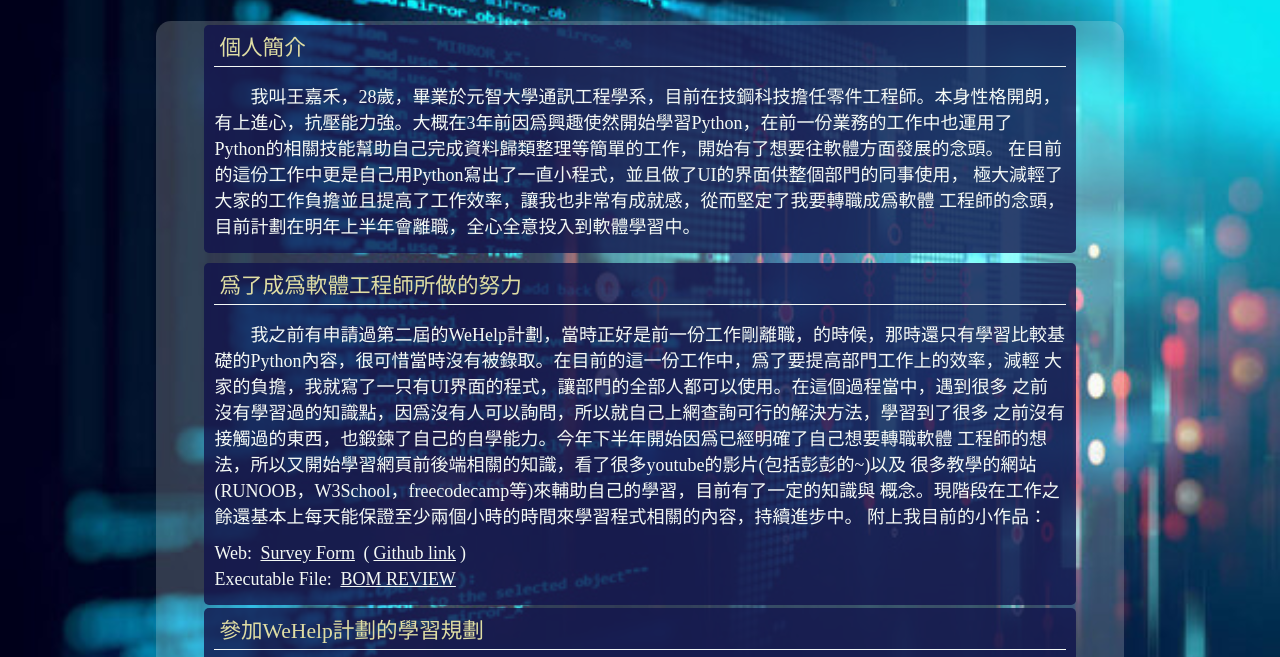
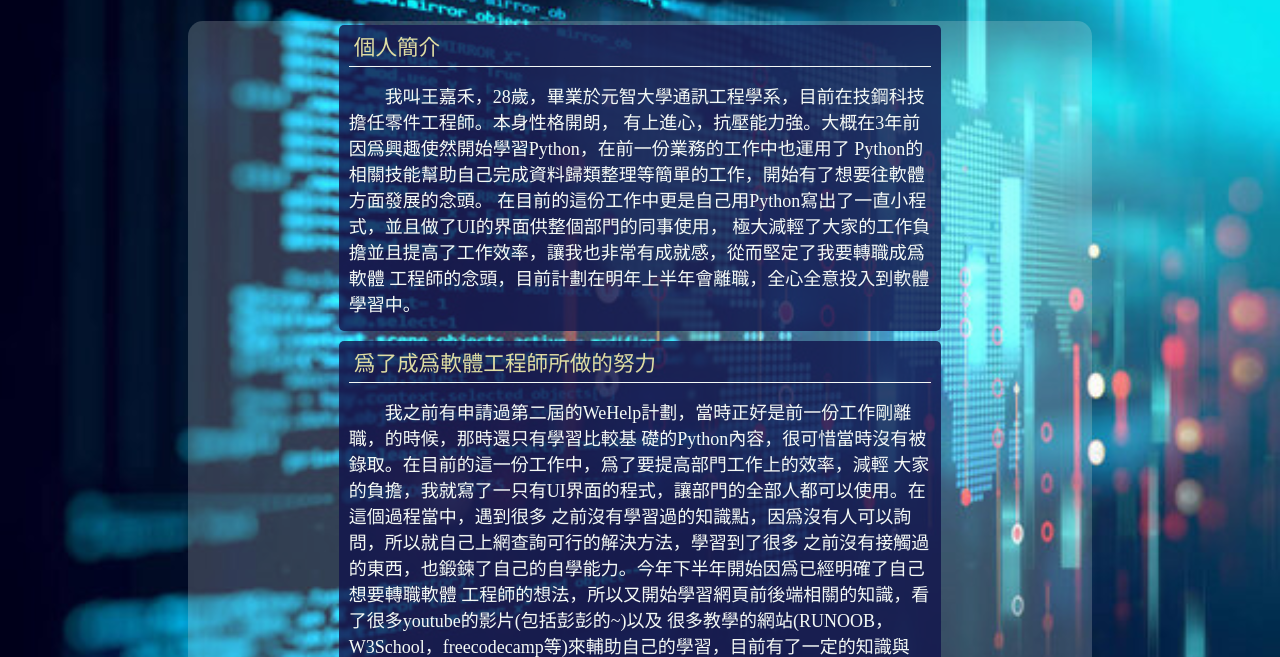
Before and after one commit to Andywang-95/5th-WeHelp-Bootcamp, a plain HTML site: page index.html in a window 1280 px wide. Shown: the part 79-736 px from the top of the page. Drawn offline with Linux system fonts and the light colour scheme.

Commit message:
縮減中間文字區塊的相對寬度

```diff
--- a/styles.css
+++ b/styles.css
@@ -12,7 +12,7 @@ body {
 
 .container {
     background-color: #F0F6F133;
-    width: 70vw;
+    width: 65vw;
     /* max-width: 630px; */
     min-width: 300px;
     margin: 0 auto;
@@ -22,7 +22,7 @@ body {
 
 .item {
     background-color: #11134BCC;
-    width: 95%;
+    width: 70%;
     margin: 3px auto;
     padding: 0 10px;
     border-radius: 5px;
```
